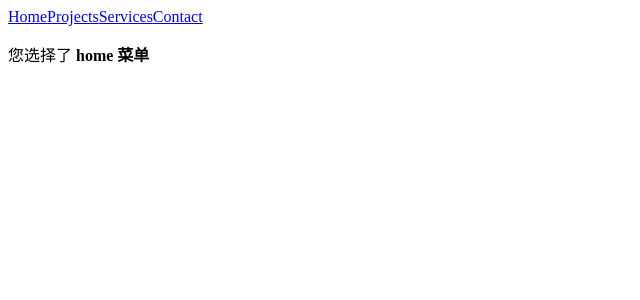
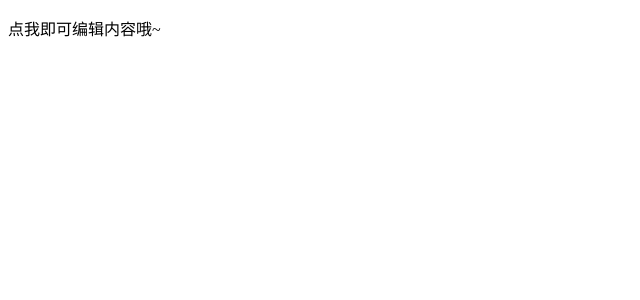
Before and after one commit to aci456852/Vue, a Vue app in the folder learnVue/: page /#/ in a window 1280 px wide. Shown: the top 300 px of the page, without its empty margins (0-640 px from the left). Built offline with nearby package versions, Linux system fonts and the light colour scheme.

Commit message:
组件依旧有bug，新增v-cloak练习，即隐藏未编译的变量，点击后调用函数

```diff
--- /dev/null
+++ b/learnVue/src/components/testmore/EditText.vue
@@ -0,0 +1,30 @@
+<template>
+	<!-- v-cloak 隐藏未编译的变量,元素点击后 hideTooltp() 方法被调用 -->
+	<div id="main" v-cloak v-on:click="hideTooltip">
+	    <div class="tooltip" v-on:click.stop v-if="show_tooltip">
+	        <input type="text" v-model="text_content" />
+	    </div>
+	    <!-- 点击后调用 "toggleTooltip" 方法并阻止事件传递 -->
+	    <p v-on:click.stop="toggleTooltip">{{text_content}}</p>
+	</div>
+</template>
+
+<script>
+export default {
+    el: '#main',
+    data() {
+        return {
+            show_tooltip: false,
+        	text_content: '点我即可编辑内容哦~'
+         }
+    },
+    methods: {
+        hideTooltip: function(){
+            this.show_tooltip = false;
+        },
+        toggleTooltip: function(){
+            this.show_tooltip = true;
+        }
+    }
+}
+</script>
--- a/learnVue/src/router/index.js
+++ b/learnVue/src/router/index.js
@@ -1,6 +1,6 @@
 import Vue from 'vue'
 import Router from 'vue-router'
-import NavigationMenu from '@/components/testmore/NavigationMenu'
+import EditText from '@/components/testmore/EditText'
 
 
 Vue.use(Router)
@@ -9,8 +9,8 @@ export default new Router({
   routes: [
     {
       path: '/',
-      name: 'NavigationMenu',
-      component: NavigationMenu
+      name: 'EditText',
+      component: EditText
     }
   ]
 })
```
